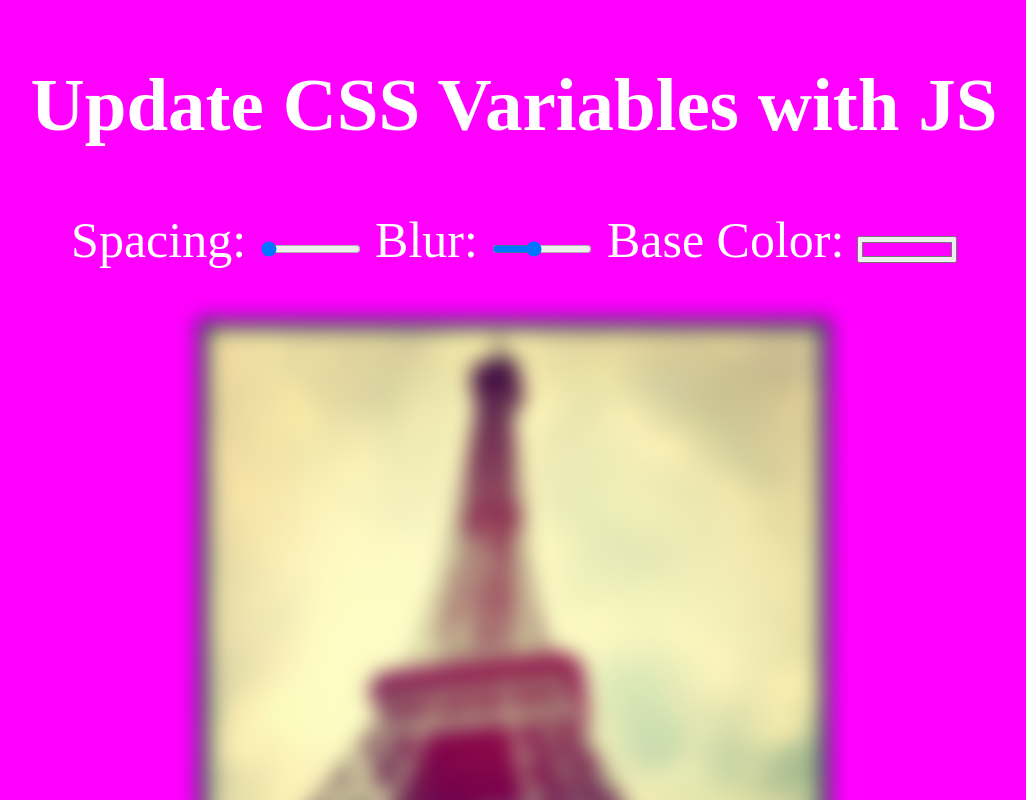
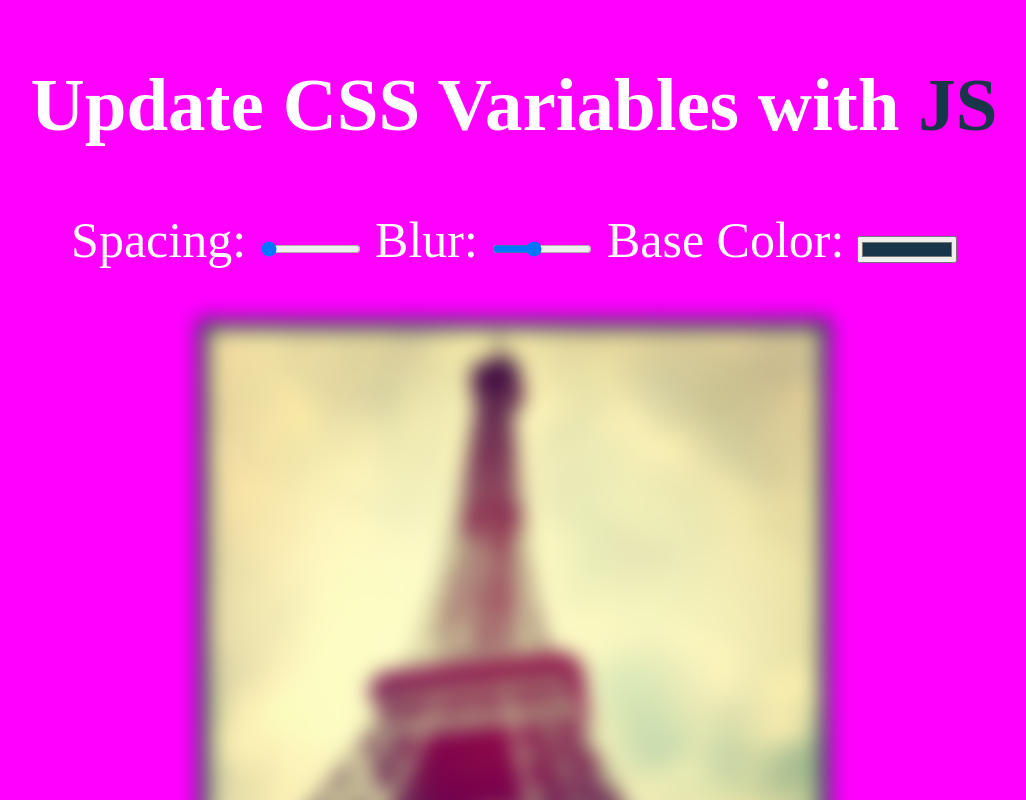
Before and after one commit to tomiiide/JavaScript30, a plain HTML site: page 03 - CSS Variables/index.html in a window 1280 px wide. Shown: the top 800 px of the page, without its empty margins (126-1152 px from the left). Drawn offline with Linux system fonts and the light colour scheme.

Commit message:
fixes in 03

```diff
--- a/03 - CSS Variables/index.html
+++ b/03 - CSS Variables/index.html
@@ -16,7 +16,7 @@
         <input type="range" name="blur" min="0" max="25" value="10" id="blur">
 
         <label for="base">Base Color:</label>
-        <input type="color" name="base" value="#ff00ff" id="base">
+        <input type="color" name="base" value="#193549" id="base">
       </div>
 
       <img src="image.jpg" alt="">
@@ -35,7 +35,7 @@
           filter : blur(var(--blur));
         }
 
-        h1{
+        .h1{
           color : var(--base);
         }
 
```
